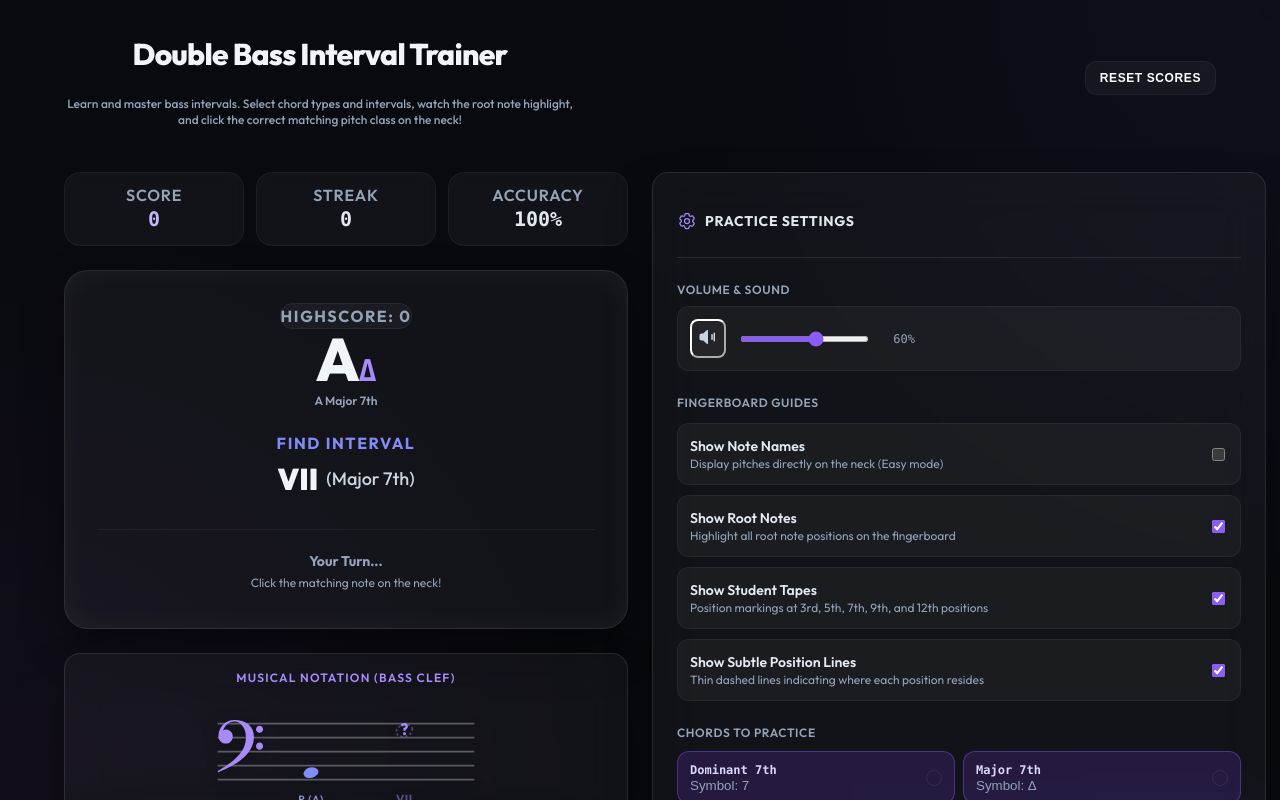
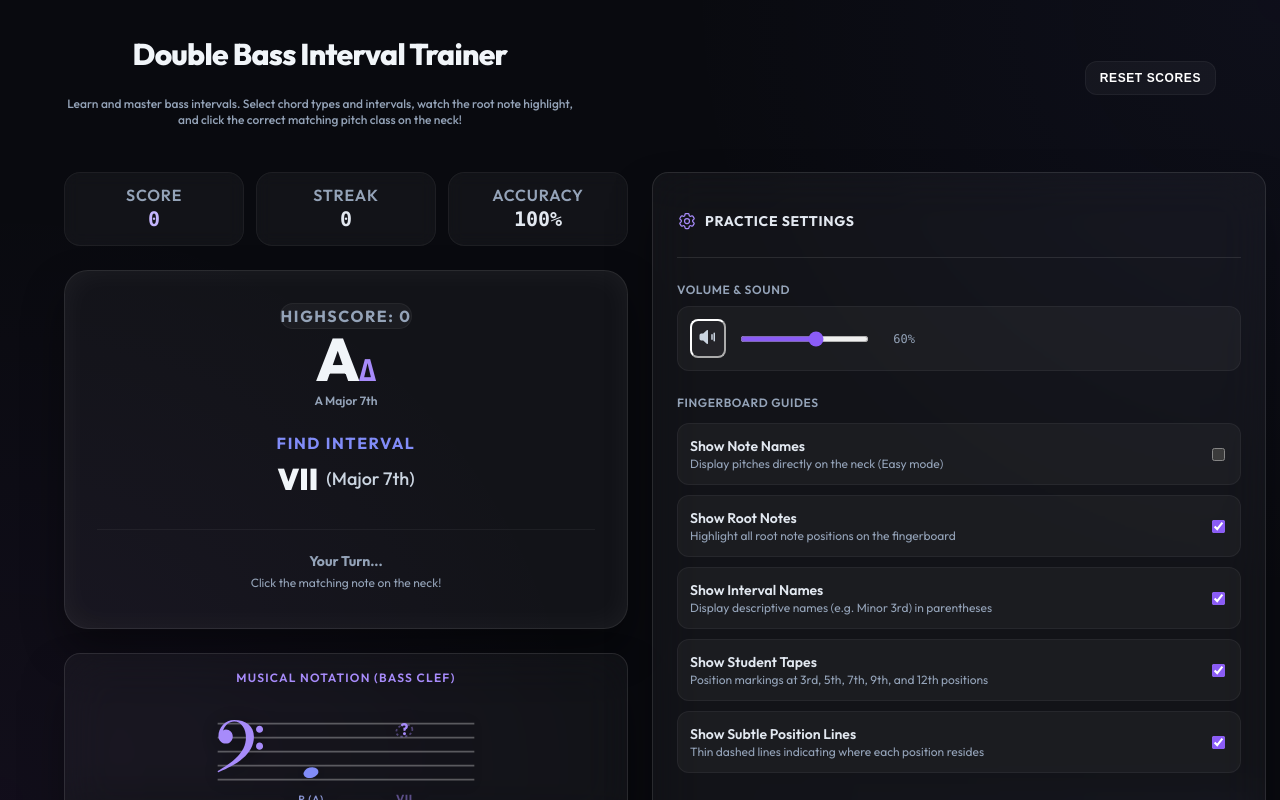
Before and after one commit to sgm-awesome/dbass-neck, a React (Vite) app: page / in a window 1280 px wide. Shown: the top 800 px of the page. Built offline with nearby package versions, Linux system fonts and the light colour scheme.

Commit message:
Add setting to toggle interval names in parentheses in GameDashboard

```diff
--- a/src/App.tsx
+++ b/src/App.tsx
@@ -14,6 +14,7 @@ export default function App() {
   // Settings State
   const [showNoteNames, setShowNoteNames] = useState(false);
   const [showRootNotes, setShowRootNotes] = useState(true);
+  const [showIntervalNames, setShowIntervalNames] = useState(true);
   const [showTapes, setShowTapes] = useState(true);
   const [showPositionLines, setShowPositionLines] = useState(true);
   const [soundVolume, setSoundVolume] = useState(0.6);
@@ -209,6 +210,7 @@ export default function App() {
             currentRoot={currentRoot}
             currentChordType={currentChordType}
             currentInterval={currentInterval}
+            showIntervalNames={showIntervalNames}
             gameState={gameState}
             score={score}
             streak={streak}
@@ -233,6 +235,8 @@ export default function App() {
             setShowNoteNames={setShowNoteNames}
             showRootNotes={showRootNotes}
             setShowRootNotes={setShowRootNotes}
+            showIntervalNames={showIntervalNames}
+            setShowIntervalNames={setShowIntervalNames}
             showTapes={showTapes}
             setShowTapes={setShowTapes}
             showPositionLines={showPositionLines}
--- a/src/components/GameDashboard.tsx
+++ b/src/components/GameDashboard.tsx
@@ -6,6 +6,7 @@ interface GameDashboardProps {
   currentRoot: ChordRoot;
   currentChordType: ChordType;
   currentInterval: string;
+  showIntervalNames: boolean; // settings: show descriptive names
 
   gameState: 'GUESSING' | 'SUCCESS' | 'TRY_AGAIN' | 'FAILED_SHOW_ANSWER';
   score: number;
@@ -21,6 +22,7 @@ export const GameDashboard: React.FC<GameDashboardProps> = ({
   currentRoot,
   currentChordType,
   currentInterval,
+  showIntervalNames,
   gameState,
   score,
   streak,
@@ -128,9 +130,11 @@ export const GameDashboard: React.FC<GameDashboardProps> = ({
             <span className="text-3xl font-black bg-gradient-to-r from-indigo-300 to-violet-300 bg-clip-text text-transparent">
               {currentInterval}
             </span>
-            <span className="text-lg text-slate-300 font-medium">
-              ({intervalName})
-            </span>
+            {showIntervalNames && (
+              <span className="text-lg text-slate-300 font-medium">
+                ({intervalName})
+              </span>
+            )}
           </div>
         </div>
 
--- a/src/components/SettingsPanel.tsx
+++ b/src/components/SettingsPanel.tsx
@@ -7,6 +7,8 @@ interface SettingsPanelProps {
   setShowNoteNames: (val: boolean) => void;
   showRootNotes: boolean;
   setShowRootNotes: (val: boolean) => void;
+  showIntervalNames: boolean;
+  setShowIntervalNames: (val: boolean) => void;
   showTapes: boolean;
   setShowTapes: (val: boolean) => void;
   showPositionLines: boolean;
@@ -28,6 +30,8 @@ export const SettingsPanel: React.FC<SettingsPanelProps> = ({
   setShowNoteNames,
   showRootNotes,
   setShowRootNotes,
+  showIntervalNames,
+  setShowIntervalNames,
   showTapes,
   setShowTapes,
   showPositionLines,
@@ -143,6 +147,19 @@ export const SettingsPanel: React.FC<SettingsPanelProps> = ({
 
           <label className="flex items-center justify-between bg-white/5 p-3 rounded-xl border border-white/5 cursor-pointer hover:bg-white/10 transition-colors">
             <div className="flex flex-col">
+              <span className="text-sm font-semibold text-slate-200">Show Interval Names</span>
+              <span className="text-xs text-slate-400">Display descriptive names (e.g. Minor 3rd) in parentheses</span>
+            </div>
+            <input
+              type="checkbox"
+              checked={showIntervalNames}
+              onChange={(e) => setShowIntervalNames(e.target.checked)}
+              className="w-4 h-4 rounded text-violet-600 bg-white/10 border-white/20 focus:ring-violet-500 focus:ring-2 focus:ring-offset-0 accent-violet-500"
+            />
+          </label>
+
+          <label className="flex items-center justify-between bg-white/5 p-3 rounded-xl border border-white/5 cursor-pointer hover:bg-white/10 transition-colors">
+            <div className="flex flex-col">
               <span className="text-sm font-semibold text-slate-200">Show Student Tapes</span>
               <span className="text-xs text-slate-400">Position markings at 3rd, 5th, 7th, 9th, and 12th positions</span>
             </div>
```
